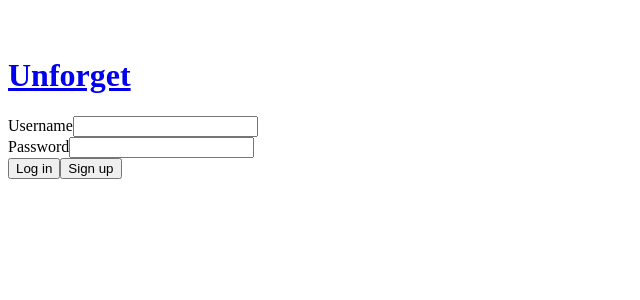
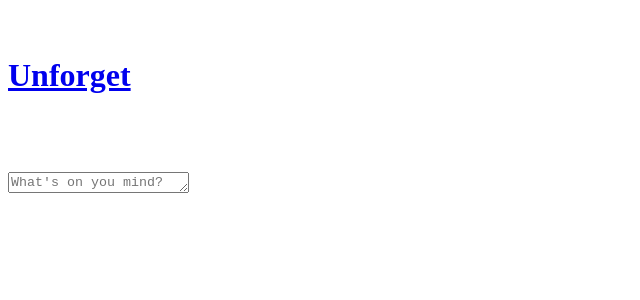
Before and after one commit to computing-den/unforget, a React app: page / in a window 1280 px wide. Before the commit this address led to /login. Shown: the top 300 px of the page, without its empty margins (0-640 px from the left). Built offline with nearby package versions, Linux system fonts and the light colour scheme; the HTML template or start-up script is replaced by a standard one.

Commit message:
wrote own router

```diff
--- a/package.json
+++ b/package.json
@@ -38,7 +38,6 @@
     "lodash": "^4.17.21",
     "react": "^18.2.0",
     "react-dom": "^18.2.0",
-    "react-router-dom": "^6.22.2",
     "uuid": "^9.0.1"
   }
 }
--- a/src/client/App.tsx
+++ b/src/client/App.tsx
@@ -1,14 +1,16 @@
-import {
-  createBrowserRouter,
-  RouterProvider,
-  useRouteError,
-  Navigate,
-  useLocation,
-  Outlet,
-  LoaderFunctionArgs,
-  redirect,
-} from 'react-router-dom';
-import React, { useCallback, useState, useEffect } from 'react';
+// import {
+//   createBrowserRouter,
+//   RouterProvider,
+//   useRouteError,
+//   Navigate,
+//   useLocation,
+//   Outlet,
+//   LoaderFunctionArgs,
+//   redirect,
+// } from 'react-router-dom';
+// import { Router, Route, BaseLocationHook } from 'wouter';
+import { Router, Route, Params } from './router.jsx';
+import React, { useCallback, useState, useEffect, memo } from 'react';
 import type * as t from '../common/types.js';
 import * as storage from './storage.js';
 import * as appStore from './appStore.js';
@@ -17,9 +19,7 @@ import * as actions from './appStoreActions.jsx';
 import LoginPage from './LoginPage.jsx';
 import { NotesPage, notesPageLoader } from './NotesPage.jsx';
 import { NotePage, notePageLoader } from './NotePage.jsx';
-
 import _ from 'lodash';
-import { v4 as uuid } from 'uuid';
 
 export default function App() {
   // const app = appStore.use();
@@ -39,53 +39,58 @@ export default function App() {
 
   useUpdateQueueCountPeriodically();
 
-  const router = createBrowserRouter([
+  const routes: Route[] = [
     {
-      path: '/',
-
-      errorElement: <ErrorPage />,
-
-      children: [
-        {
-          path: 'login',
+      path: '/login',
       element: <LoginPage />,
     },
     {
-          element: <Auth />,
-          // loader: authLoader,
-          children: [
+      path: '/n/:noteId',
+      element: (params: Params) => <NotePage key={params.noteId as string} />,
+      loader: notePageLoader,
+    },
     {
-              path: '',
+      path: '/',
       element: <NotesPage />,
       loader: notesPageLoader,
     },
-            {
-              path: 'n/:noteId',
-              element: <NotePage />,
-              loader: notePageLoader,
-            },
-          ],
-        },
-      ],
-    },
-  ]);
+  ];
 
-  return <RouterProvider router={router} />;
+  return <Router routes={routes} fallback={<Fallback />} />;
 }
 
-function Auth() {
-  // return <Outlet />;
-  const { user } = appStore.use();
-  const location = useLocation();
+function Fallback() {
+  return 'loading';
+}
 
-  if (user) return <Outlet />;
+// const useLocationWithTransition: BaseLocationHook = () => {
+//   const [location, setLocation] = useBrowserLocation();
+//   const [_isPending, startTransition] = useTransition();
 
-  let params = '';
-  if (location.pathname !== '/') {
-    params = new URLSearchParams({ from: location.pathname }).toString();
-  }
-  return <Navigate to={'/login' + (params ? `?${params}` : '')} replace />;
-}
+//   return [
+//     location,
+//     (to, replace = false) => {
+//       startTransition(() => {
+//         console.log('going to ', to, 'in transition');
+//         setLocation(to, replace);
+//       });
+//     },
+//   ];
+// };
+
+// function Auth() {
+//   // return <Outlet />;
+//   const { user } = appStore.use();
+//   const location = useLocation();
+
+//   if (user) return <Outlet />;
+
+//   let params = '';
+//   if (location.pathname !== '/') {
+//     params = new URLSearchParams({ from: location.pathname }).toString();
+//   }
+//   return <Navigate to={'/login' + (params ? `?${params}` : '')} replace />;
+// }
 
 // async function authLoader({ request }: LoaderFunctionArgs): Promise<null> {
 //   const { user } = appStore.get();
@@ -102,20 +107,20 @@ function Auth() {
 //   return null;
 // }
 
-function ErrorPage() {
-  const error = useRouteError() as Error;
-  console.error(error);
+// function ErrorPage() {
+//   const error = useRouteError() as Error;
+//   console.error(error);
 
-  return (
-    <div id="error-page">
-      <h1>Oops!</h1>
-      <p>Sorry, an unexpected error has occurred.</p>
-      <p>
-        <i>{error.message}</i>
-      </p>
-    </div>
-  );
-}
+//   return (
+//     <div id="error-page">
+//       <h1>Oops!</h1>
+//       <p>Sorry, an unexpected error has occurred.</p>
+//       <p>
+//         <i>{error.message}</i>
+//       </p>
+//     </div>
+//   );
+// }
 
 // function matchNotePage(pathname: string): { noteId: string } | undefined {
 //   const match = pathname.match(/^\/n\/([^\/]*)$/);
--- a/src/client/LoginPage.tsx
+++ b/src/client/LoginPage.tsx
@@ -1,4 +1,5 @@
-import { Navigate, useLocation } from 'react-router-dom';
+import { useRouter } from './router.jsx';
+// import { Navigate, useLocation } from 'react-router-dom';
 import React, { useCallback, useState, useEffect } from 'react';
 import type * as t from '../common/types.js';
 import * as storage from './storage.js';
@@ -23,11 +24,12 @@ function LoginPage(props: LoginPageProps) {
   }
 
   const app = appStore.use();
-  const location = useLocation();
+  const search = useRouter().search;
 
   if (app.user) {
-    const from = new URLSearchParams(location.search).get('from');
-    return <Navigate to={from || '/'} replace />;
+    const from = new URLSearchParams(search).get('from');
+    history.replaceState(null, '', from || '/');
+    return null;
   }
 
   return (
--- a/src/client/NotePage.tsx
+++ b/src/client/NotePage.tsx
@@ -1,3 +1,4 @@
+import { useRouter, RouteMatch } from './router.jsx';
 import React, { useCallback, useState, useEffect, useRef } from 'react';
 import { produce } from 'immer';
 import type * as t from '../common/types.js';
@@ -10,24 +11,31 @@ import { MenuItem } from './Menu.jsx';
 import { PageLayout, PageHeader, PageBody, PageAction } from './PageLayout.jsx';
 import _ from 'lodash';
 import { v4 as uuid } from 'uuid';
-import { LoaderFunctionArgs, useLoaderData, useNavigate, useLocation } from 'react-router-dom';
+// import { LoaderFunctionArgs, useLoaderData, useNavigate, useLocation } from 'react-router-dom';
 
 export function NotePage() {
   const app = appStore.use();
-  const [note, setNote] = useState(useLoaderData() as t.Note | undefined);
-  const navigate = useNavigate();
-  const location = useLocation();
+
+  const { params, loader, pathname } = useRouter();
+  console.log('NotePage: params', params);
+
+  const origNote = loader!.read() as t.Note | undefined;
+  console.log('NotePage: origNote:', origNote);
+
+  const [note, setNote] = useState(origNote);
+  // const [note, setNote] = useState(useLoaderData() as t.Note | undefined);
+  console.log('NotePage: pathname:', pathname);
   const editorRef = useRef<EditorContext | null>(null);
 
   util.useScrollToTop();
 
   const goHome = useCallback(() => {
-    if (location.state?.fromNotesPage) {
-      navigate(-1);
+    if (history.state?.fromNotesPage) {
+      history.back();
     } else {
-      navigate('/');
+      history.pushState(null, '', '/');
     }
-  }, [location, navigate]);
+  }, []);
 
   const textChangeCb = useCallback(
     (text: string) => {
@@ -131,8 +139,15 @@ export function NotePage() {
   );
 }
 
-export async function notePageLoader({ params }: LoaderFunctionArgs): Promise<t.Note | null> {
-  // await new Promise(resolve => setTimeout(resolve, 3000));
+export async function notePageLoader({ params }: RouteMatch): Promise<t.Note | null> {
+  console.log('notePageLoader: ', params.noteId as string);
+  // await new Promise(resolve => setTimeout(resolve, 2000));
   if (storage.syncing) await storage.waitTillSyncEnd(5000);
   return (await storage.getNote(params.noteId as string)) ?? null;
 }
+
+// async function loadNote(id: string): Promise<t.Note | null> {
+//   await new Promise(resolve => setTimeout(resolve, 3000));
+//   if (storage.syncing) await storage.waitTillSyncEnd(5000);
+//   return (await storage.getNote(id)) ?? null;
+// }
--- a/src/client/NotesPage.tsx
+++ b/src/client/NotesPage.tsx
@@ -1,4 +1,4 @@
-import { useNavigate, Link } from 'react-router-dom';
+import { useRouter } from './router.jsx';
 import React, { useCallback, useState, useEffect, useRef, memo } from 'react';
 import type * as t from '../common/types.js';
 import * as cutil from '../common/util.js';
@@ -186,8 +186,6 @@ const Notes = memo(function Notes() {
 });
 
 const Note = memo(function Note(props: { note: t.Note }) {
-  const navigate = useNavigate();
-
   let text = props.note.text;
   // if (text && text.length > 1500) {
   //   text = text.substring(0, 1500) + '\n..........';
@@ -203,7 +201,7 @@ const Note = memo(function Note(props: { note: t.Note }) {
   const hasTitle = lines.length > 2 && !lines[0].bullet && lines[1].wholeLine === '';
 
   function clickCb(e: React.MouseEvent) {
-    navigate(`/n/${props.note.id}`, { state: { fromNotesPage: true } });
+    history.pushState({ fromNotesPage: true }, '', `/n/${props.note.id}`);
   }
 
   const { onClick, onMouseDown } = util.useClickWithoutDrag(clickCb);
@@ -284,13 +282,12 @@ async function addNote(text: string, pinned: boolean): Promise<void> {
   await actions.updateNotes();
 }
 
-export async function notesPageLoader(): Promise<null> {
+export async function notesPageLoader() {
   // await new Promise(resolve => setTimeout(resolve, 3000));
   // First load.
   if (appStore.get().notes.length === 0) {
     await actions.updateNotes();
   }
-  return null;
 }
 
 function countLines(text: string): number {
--- a/src/client/PageLayout.tsx
+++ b/src/client/PageLayout.tsx
@@ -1,4 +1,5 @@
-import { Link } from 'react-router-dom';
+import { Link, useRouterLoading } from './router.jsx';
+// import { Link } from 'react-router-dom';
 import React, { useCallback, useState, useEffect } from 'react';
 import * as actions from './appStoreActions.jsx';
 import { Menu, MenuItem } from './Menu.jsx';
@@ -38,6 +39,9 @@ export function PageHeader(props: { menu?: MenuItem[]; actions?: React.ReactNode
     app.user && { label: 'Log out', icon: '/icons/log-out.svg', onClick: actions.logout },
     { label: 'About', icon: '/icons/info.svg', onClick: about },
   ]);
+
+  // const { isLoading } = useRouterLoading();
+  // console.log('PageLayout: isLoading: ', isLoading);
 
   return (
     <div className="page-header">
--- a/src/client/index.tsx
+++ b/src/client/index.tsx
@@ -31,7 +31,7 @@ async function setup() {
     console.error('window: service workers are not supported.');
   }
 
-  const user = await storage.getSetting<t.ClientLocalUser>('user');
+  // const user = await storage.getSetting<t.ClientLocalUser>('user');
 
   // // Just in case make sure that the token and user from storage are in sync.
   // // Mostly, useful during development if we manually delete one but not the other.
--- /dev/null
+++ b/src/client/router.tsx
@@ -0,0 +1,208 @@
+import React, {
+  useMemo,
+  useCallback,
+  useContext,
+  createContext,
+  useDeferredValue,
+  useSyncExternalStore,
+  Suspense,
+} from 'react';
+
+export type Route = {
+  path: string;
+  element: React.ReactNode | ((params: Params) => React.ReactNode);
+  loader?: (match: RouteMatch) => Promise<any>;
+};
+
+export type RouterCtxType = {
+  route?: Route;
+  params?: Record<string, string>;
+  search?: string;
+  pathname: string;
+  loader?: WrappedPromise<any>;
+};
+
+export type RouterLoadingCtxType = {
+  isLoading: boolean;
+};
+
+export type Params = Record<string, string>;
+// export type FallbackArgs = {isLoading: boolean};
+
+export type RouteMatch = { route: Route; params: Params };
+
+type WrappedPromise<T> = { read: () => T; status: 'pending' | 'success' | 'error' };
+
+const RouterCtx = createContext<RouterCtxType>({ pathname: '/' });
+const RouterLoadingCtx = createContext<RouterLoadingCtxType>({ isLoading: false });
+// const dataLoaderCache = new Map<string, WrappedPromise<any>>();
+
+export function Router(props: { routes: Route[]; fallback: React.ReactNode }) {
+  const pathname = useWindowLocationPathname();
+  const search = useWindowLocationSearch();
+  const match = useMemo(() => matchRoute(pathname, props.routes), [pathname, props.routes]);
+  const routerCtxValue: RouterCtxType = useMemo(() => {
+    console.log('Creating router context for ', pathname);
+    return {
+      route: match?.route,
+      params: match?.params,
+      pathname,
+      search,
+      loader: match?.route.loader && wrapPromise(match.route.loader(match)),
+    };
+  }, [match, pathname, search]);
+  const deferredCtxValue = useDeferredValue(routerCtxValue);
+
+  const routerLoadingCtx = {
+    isLoading: deferredCtxValue !== routerCtxValue,
+  };
+  console.log('router: isLoading: ', routerLoadingCtx.isLoading);
+
+  // NOTE It is important that Suspense is not above the Router, otherwise when an element suspends,
+  // the useMemo's and useState's of the Router will be called more than once.
+  return (
+    <Suspense fallback={props.fallback}>
+      <RouterCtx.Provider value={deferredCtxValue}>
+        <RouterLoadingCtx.Provider value={routerLoadingCtx}>
+          <Suspender>{deferredCtxValue.route!.element}</Suspender>
+        </RouterLoadingCtx.Provider>
+      </RouterCtx.Provider>
+    </Suspense>
+  );
+}
+
+export function Link(props: { to: string; className?: string; children: React.ReactNode }) {
+  const clickCb = useCallback(
+    (e: React.MouseEvent) => {
+      e.preventDefault();
+      e.stopPropagation();
+      history.pushState(null, '', props.to);
+    },
+    [props.to],
+  );
+  return (
+    <a href={props.to} onClick={clickCb} className={props.className}>
+      {props.children}
+    </a>
+  );
+}
+
+function Suspender(props: { children: React.ReactNode | ((params: Params) => React.ReactNode) }) {
+  const { loader, params } = useContext(RouterCtx);
+  loader?.read();
+  if (typeof props.children === 'function') {
+    return props.children(params!);
+  } else {
+    return props.children;
+  }
+}
+
+export function useRouterLoading(): RouterLoadingCtxType {
+  return useContext(RouterLoadingCtx);
+}
+
+export function useRouter(): RouterCtxType {
+  return useContext(RouterCtx);
+}
+
+function matchRoute(pathname: string, routes: Route[]): RouteMatch | undefined {
+  const actualParts = pathname.split('/');
+  for (const route of routes) {
+    const expectedParts = route.path.split('/');
+    const params = matchParts(actualParts, expectedParts);
+    if (params) return { route, params };
+  }
+}
+
+function matchParts(actualParts: string[], expectedParts: string[]): Params | undefined {
+  if (actualParts.length !== expectedParts.length) return;
+
+  const params: Params = {};
+  for (let i = 0; i < actualParts.length; i++) {
+    if (expectedParts[i].startsWith(':')) {
+      params[expectedParts[i].substring(1)] = actualParts[i];
+    } else if (actualParts[i] !== expectedParts[i]) {
+      return;
+    }
+  }
+  return params;
+}
+
+const eventPopstate = 'popstate';
+const eventPushState = 'pushstate';
+const eventReplaceState = 'replacestate';
+const eventHashchange = 'hashchange';
+const events = [eventPopstate, eventPushState, eventReplaceState, eventHashchange];
+
+// export const navigate = (to: string, opts?: { replace?: boolean; state?: any }) =>
+//   opts?.replace ? window.history.replaceState(opts?.state, '', to) : window.history.pushState(opts?.state, '', to);
+
+export const useWindowLocationPathname = () => useSyncExternalStore(subscribeToLocationUpdates, getLocationPathname);
+function getLocationPathname(): string {
+  return window.location.pathname;
+}
+
+export const useWindowLocationSearch = () => useSyncExternalStore(subscribeToLocationUpdates, getLocationSearch);
+function getLocationSearch(): string {
+  return window.location.search;
+}
+
+function subscribeToLocationUpdates(callback: () => void) {
+  for (const event of events) {
+    window.addEventListener(event, callback);
+  }
+  return () => {
+    for (const event of events) {
+      window.removeEventListener(event, callback);
+    }
+  };
+}
+
+function wrapPromise<T>(promise: Promise<T>): WrappedPromise<T> {
+  let status: 'pending' | 'success' | 'error' = 'pending';
+  let error: Error | undefined;
+  let value: T | undefined;
+
+  promise
+    .then(v => {
+      status = 'success';
+      value = v;
+    })
+    .catch(e => {
+      status = 'error';
+      error = e;
+    });
+
+  return {
+    get status() {
+      return status;
+    },
+    read() {
+      if (status === 'pending') throw promise;
+      if (status === 'error') throw error!;
+      return value!;
+    },
+  };
+}
+
+// Monkey patch window.history.
+(function monkeyPatchHistory() {
+  const origPushState = window.history.pushState;
+  const origReplaceState = window.history.replaceState;
+  window.history.pushState = function pushState(data: any, unused: string, url?: string | URL | null | undefined) {
+    const result = origPushState.call(this, data, unused, url);
+    const event = new Event(eventPushState);
+    window.dispatchEvent(event);
+    return result;
+  };
+  window.history.replaceState = function replaceState(
+    data: any,
+    unused: string,
+    url?: string | URL | null | undefined,
+  ) {
+    const result = origReplaceState.call(this, data, unused, url);
+    const event = new Event(eventReplaceState);
+    window.dispatchEvent(event);
+    return result;
+  };
+})();
--- a/src/client/util.tsx
+++ b/src/client/util.tsx
@@ -1,6 +1,6 @@
 import type * as t from '../common/types.js';
-import { ServerError, bytesToHexString, hexStringToBytes, CACHE_VERSION } from '../common/util.js';
-import React, { useCallback, useState, useEffect, useLayoutEffect } from 'react';
+import { ServerError, bytesToHexString, hexStringToBytes } from '../common/util.js';
+import React, { useCallback, useState, useEffect, useLayoutEffect, createContext, useContext } from 'react';
 
 export async function createServerError(res: Response): Promise<ServerError> {
   const contentType = getResponseContentType(res);
--- a/src/common/util.ts
+++ b/src/common/util.ts
@@ -1,6 +1,6 @@
 import type * as t from './types.js';
 
-export const CACHE_VERSION = 70;
+export const CACHE_VERSION = 74;
 
 export function isNoteNewerThan(a: t.NoteHead, b?: t.NoteHead): boolean {
   return (
```
Also changed, not shown: 1 other file (tests, documents, lock files or other folders). Lines whose indentation alone changed are shown as unchanged.
